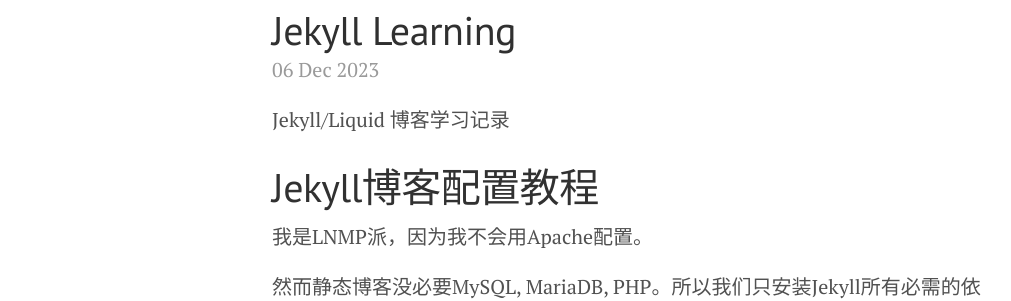
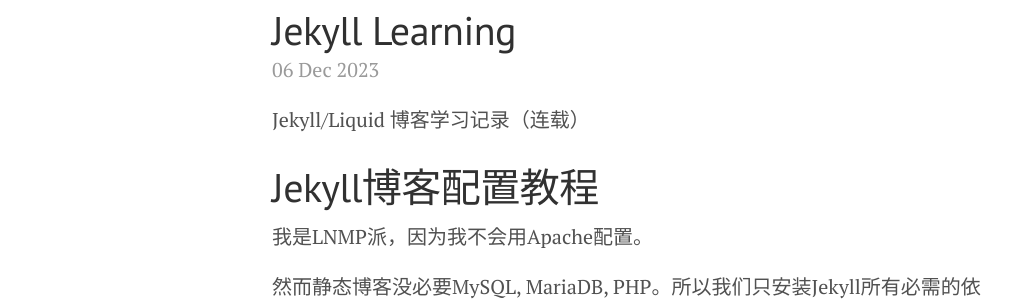
Before and after one commit to IcingTomato/icing.fun, a Jekyll site: the page built from _posts/2023-12-06-jekyll_learning.markdown, in a window 1280 px wide and 900 px high. Shown: the part 127-428 px from the top of the window, without its empty margins (8-1019 px from the left). Built offline with Jekyll 4.4.1, drawn with Linux system fonts in a browser that asks for light colours.

Commit message:
Change: Change several files and directories

```diff
--- a/_posts/2006-10-06-easy_c.markdown
+++ b/_posts/2006-10-06-easy_c.markdown
@@ -4,9 +4,9 @@ title:  "Easy C"
 tags: programme c-language ja-jp
 ---
 
+この連載に目を止め，「読んでみようか」と思ってくれた皆さんは，これまで，どんなプログラム言語の経験があるでしょうか？ 「JavaScriptなどのWeb系のスクリプト言語はよく使う」，「Visual BasicやJavaでアプリケーションを作っているのだけど，基本を確認したくて…」，あるいは「連載1回目だし，これからプログラミングを学びたい」など，いろいろな方がいらっしゃると思います。
+
 ![](http://icing.fun/img/post/2006/10/06/01/title_c.jpg)
-
-この連載に目を止め，「読んでみようか」と思ってくれた皆さんは，これまで，どんなプログラム言語の経験があるでしょうか？ 「JavaScriptなどのWeb系のスクリプト言語はよく使う」，「Visual BasicやJavaでアプリケーションを作っているのだけど，基本を確認したくて…」，あるいは「連載1回目だし，これからプログラミングを学びたい」など，いろいろな方がいらっしゃると思います。
 
 本連載は，「C言語」というプログラミング言語の“定番”を通して，あらゆるプログラミングに共通する基礎となる部分を，じっくり解説していきます。初心者の方はもちろん，プログラミング経験のある方も自分の知識を再確認するのにきっと役立つと思います。
 
--- a/_posts/2018-01-22-google_pixel_hacking.markdown
+++ b/_posts/2018-01-22-google_pixel_hacking.markdown
@@ -3,6 +3,8 @@ layout: post
 title:  "Google Pixel XL 折腾记"
 tags: android zh-cn
 ---
+
+我在18年的时候，攒了好久的一笔钱，买了 Pixel XL，换掉了可怜的 iPhone5s，然后就开始了我的折腾之路。
 
 # 前言
 
--- a/_posts/2023-12-06-jekyll_learning.markdown
+++ b/_posts/2023-12-06-jekyll_learning.markdown
@@ -4,7 +4,7 @@ title:  "Jekyll Learning"
 tags: linux jekyll zh-cn
 ---
 
-Jekyll/Liquid 博客学习记录
+Jekyll/Liquid 博客学习记录（连载）
 
 # Jekyll博客配置教程
 
```
Also changed, not shown: _posts/2022-08-15-alexa_on_m5core2.md (+2 -0 lines).
